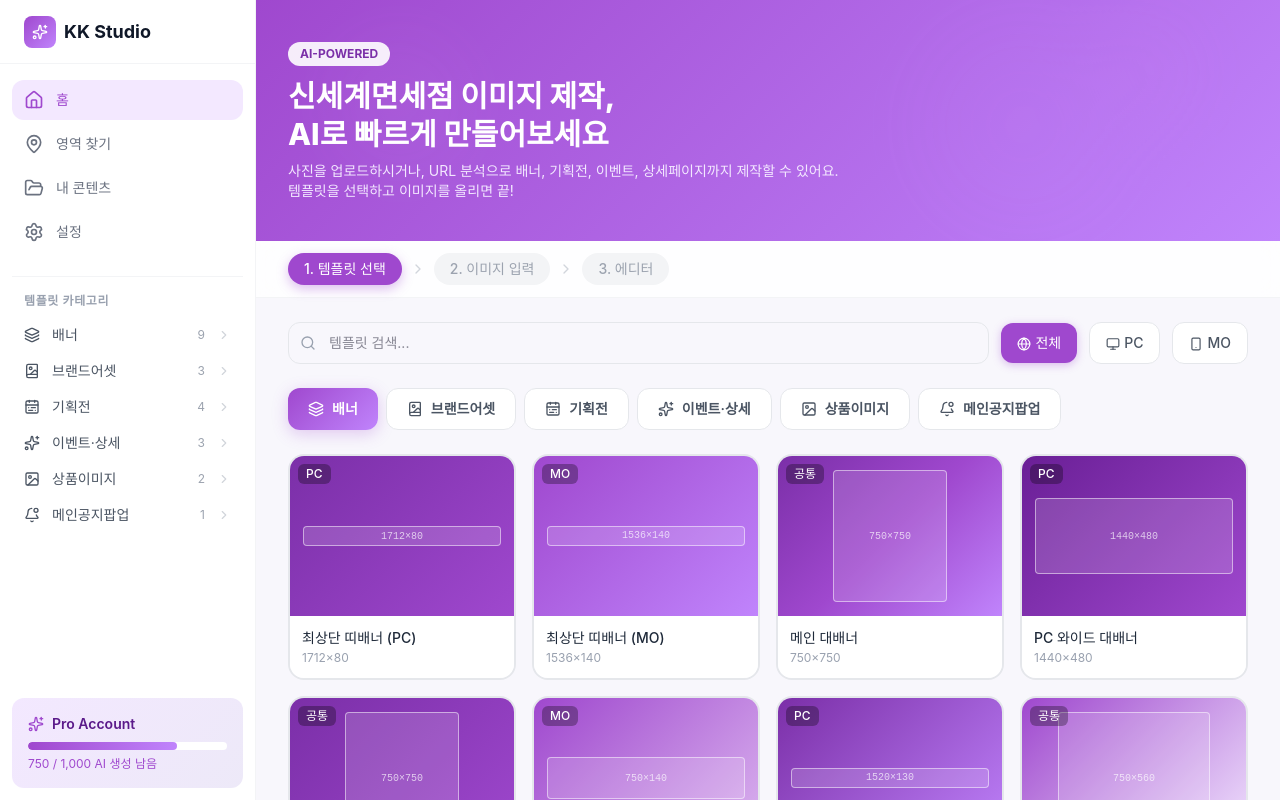
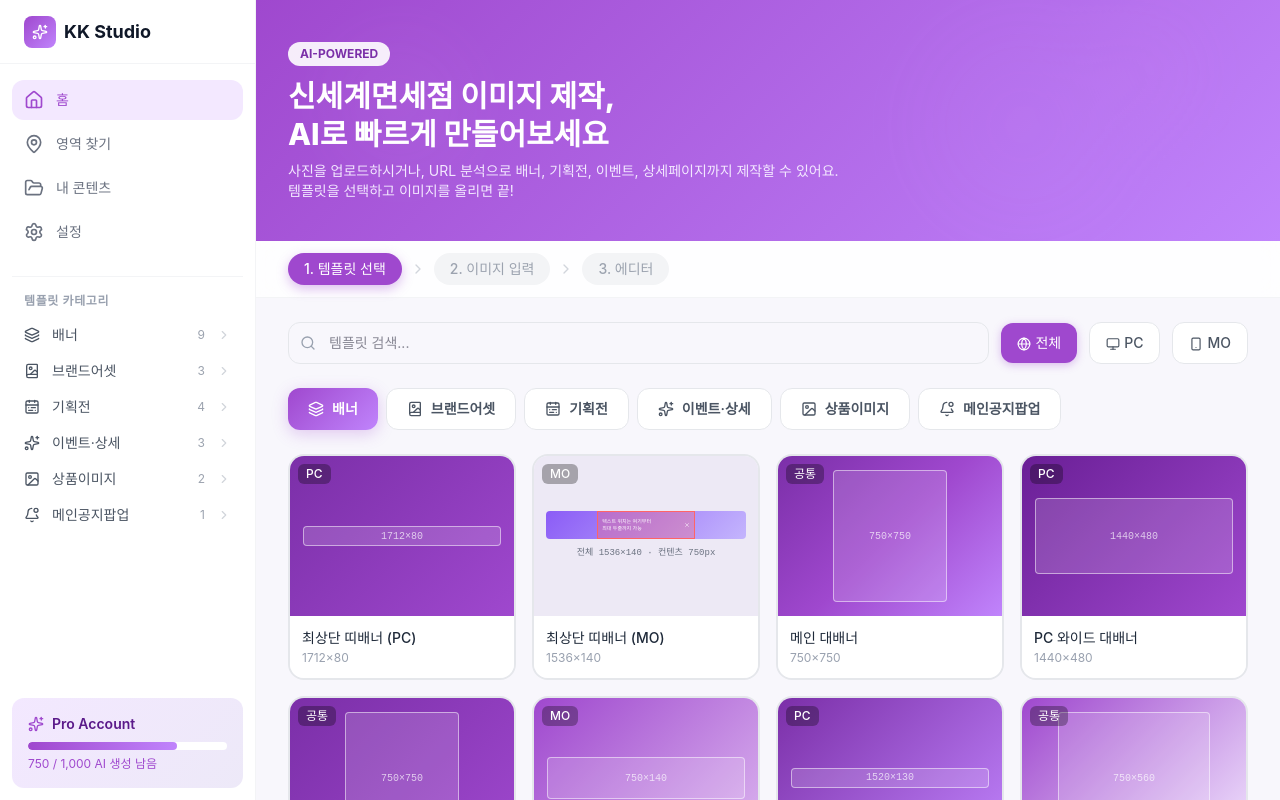
Before and after one commit to marinehj90-ai/KKstudio, a React (Vite) app: page / in a window 1280 px wide. Built offline with nearby package versions, Linux system fonts and the light colour scheme.

Commit message:
feat: MO 띠배너 가이드 업데이트 - 750px 컨텐츠 영역, 이미지 제거

```diff
--- a/src/pages/Home.jsx
+++ b/src/pages/Home.jsx
@@ -1,6 +1,6 @@
 import { useState, useEffect } from 'react'
 import {
-  Search, ArrowRight, Check,
+  Search, ArrowRight, Check, X,
   Monitor, Smartphone, Globe, ChevronDown,
 } from 'lucide-react'
 import { templateGroups as _templateGroups } from '../data/templateData'
@@ -35,32 +35,28 @@ export default function Home() {
   const [deviceFilter, setDeviceFilter] = useState('전체')
 
   const toggleTemplate = (id) => {
-    // 선택하려는 템플릿의 그룹 찾기
     const targetGroup = templateGroups.find(g => g.templates.some(t => t.id === id))
-    // 현재 선택된 템플릿들의 그룹과 다르면 → 해당 그룹으로 초기화 후 선택
     setSelectedTemplates((prev) => {
       if (prev.includes(id)) return prev.filter((t) => t !== id)
       const prevGroup = templateGroups.find(g => g.templates.some(t => t.id === prev[0]))
       if (prev.length > 0 && prevGroup?.id !== targetGroup?.id) return [id]
-      // b10, b8은 단독 선택만 허용
       const SOLO_IDS = ['b10', 'b8']
       if (SOLO_IDS.includes(id) && prev.length > 0) return [id]
       if (prev.some(p => SOLO_IDS.includes(p))) return [id]
       return [...prev, id]
     })
-    // 탭도 해당 그룹으로 이동
     if (targetGroup) setActiveGroup(targetGroup.id)
   }
 
   const currentGroup = templateGroups.find((g) => g.id === activeGroup)
-  const currentGroupData = currentGroup // hex, light, dark, gradient 포함
+  const currentGroupData = currentGroup
   const filteredTemplates = currentGroup?.templates.filter((t) => {
     const matchSearch = !searchQuery || t.name.includes(searchQuery)
     const matchDevice = deviceFilter === '전체' || t.device === deviceFilter || t.device === '공통'
     return matchSearch && matchDevice
   })
 
-  // 스텝 1 이후: ImageWorkflow
+  // 스텝 1: ImageWorkflow
   if (step === 1) {
     return (
       <div className="min-h-screen">
@@ -215,10 +211,39 @@ export default function Home() {
                   boxH = Math.max(boxH, cH * 0.12)
                   boxW = Math.max(boxW, cW * 0.10)
                   return (
-                    <div className="relative h-40 flex items-center justify-center" style={{ background: t.preview }}>
-                      <div style={{ width: `${(boxW / cW * 100).toFixed(1)}%`, height: `${(boxH / cH * 100).toFixed(1)}%`, background: 'rgba(255,255,255,0.15)', border: '1.5px solid rgba(255,255,255,0.5)', borderRadius: 4, display: 'flex', alignItems: 'center', justifyContent: 'center', flexShrink: 0 }}>
-                        <span style={{ color: 'rgba(255,255,255,0.7)', fontSize: 10, fontFamily: 'monospace', userSelect: 'none' }}>{t.size}</span>
-                      </div>
+                    <div
+                      className="relative h-40 flex items-center justify-center"
+                      style={{ background: t.id === 'b2' ? '#ede9f5' : t.preview }}
+                    >
+                      {t.id === 'b2' ? (
+                        // ── MO 띠배너 가이드 프리뷰: 이미지 없음, 750px A 영역 표시 ──
+                        <div className="w-full flex flex-col items-center justify-center gap-2 px-3">
+                          {/* 배너 스트립 */}
+                          <div
+                            className="w-full relative rounded overflow-hidden"
+                            style={{ height: '28px', background: 'linear-gradient(135deg, #8b5cf6 0%, #c4b5fd 100%)' }}
+                          >
+                            {/* A 영역: 750/1536 ≈ 48.8% 너비, 25.6% 좌측 여백으로 가운데 배치 */}
+                            <div
+                              className="absolute top-0 bottom-0 border border-red-400 bg-red-400/30 flex items-center justify-between px-1"
+                              style={{ left: '25.6%', width: '48.8%' }}
+                            >
+                              <div style={{ color: 'white', fontSize: '5px', lineHeight: 1.4 }}>
+                                <div>텍스트 위치는 여기부터</div>
+                                <div>최대 두줄까지 가능</div>
+                              </div>
+                              <X style={{ width: '6px', height: '6px', color: 'white', flexShrink: 0 }} />
+                            </div>
+                          </div>
+                          <span style={{ color: '#6b7280', fontSize: '9px', fontFamily: 'monospace' }}>
+                            전체 1536×140 · 컨텐츠 750px
+                          </span>
+                        </div>
+                      ) : (
+                        <div style={{ width: `${(boxW / cW * 100).toFixed(1)}%`, height: `${(boxH / cH * 100).toFixed(1)}%`, background: 'rgba(255,255,255,0.15)', border: '1.5px solid rgba(255,255,255,0.5)', borderRadius: 4, display: 'flex', alignItems: 'center', justifyContent: 'center', flexShrink: 0 }}>
+                          <span style={{ color: 'rgba(255,255,255,0.7)', fontSize: 10, fontFamily: 'monospace', userSelect: 'none' }}>{t.size}</span>
+                        </div>
+                      )}
                       {isSelected && (
                         <div className="absolute top-2 right-2 w-6 h-6 rounded-full flex items-center justify-center shadow-md" style={{ backgroundColor: '#fff', border: `2px solid ${currentGroupData?.hex || '#9F48CE'}` }}>
                           <Check className="w-3.5 h-3.5" style={{ color: currentGroupData?.hex || '#9F48CE' }} />
```
